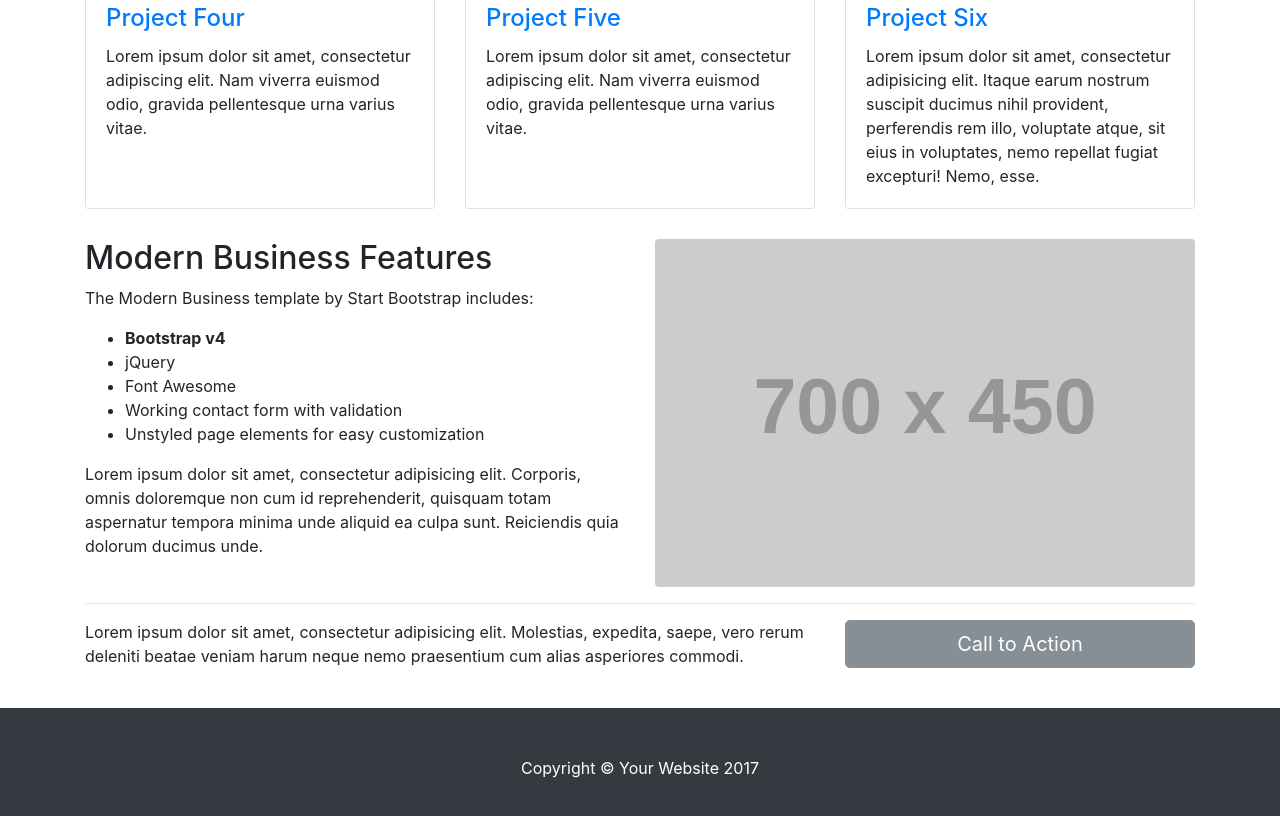
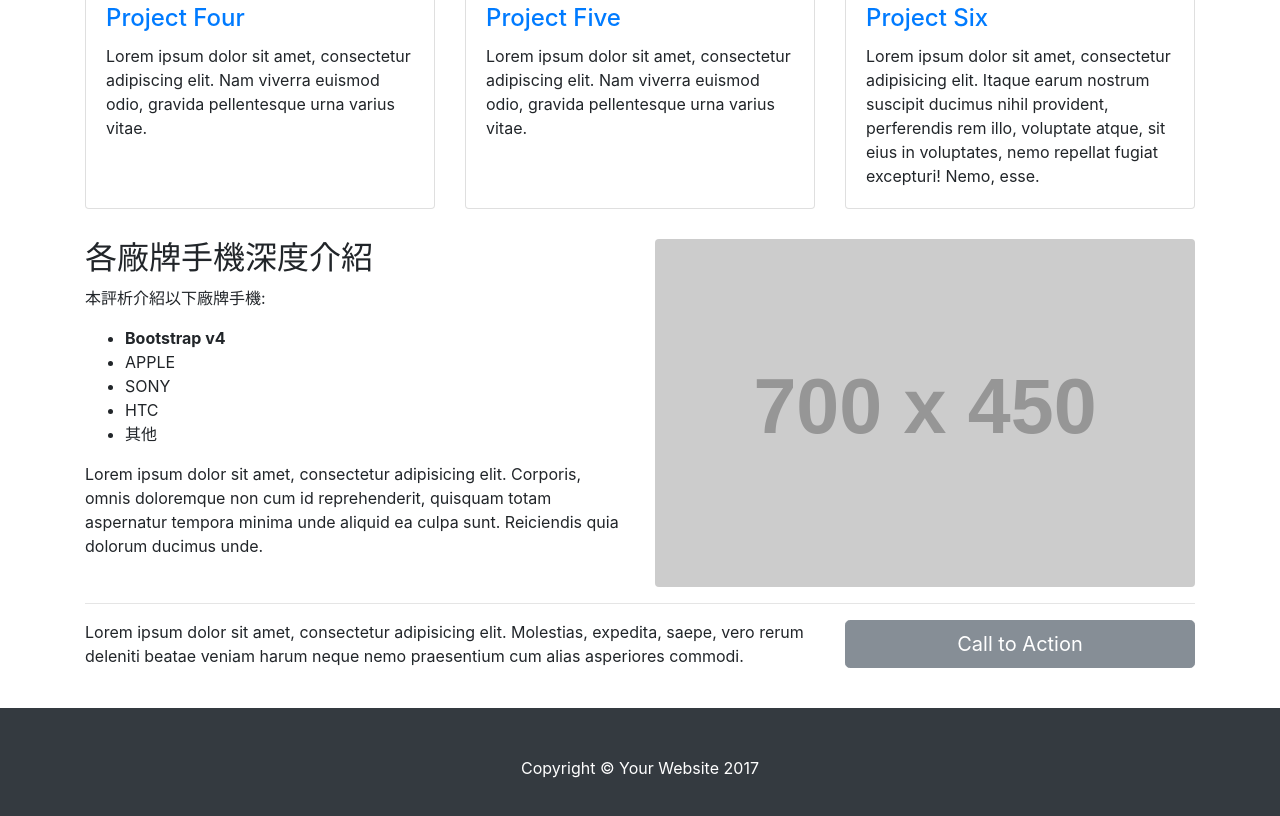
Before and after one commit to clut10537/git-Demo, a website: page index.html in a window 1280 px wide. Shown: the part 1741-2557 px from the top of the page. Drawn offline with Linux system fonts and the light colour scheme; placeholder pictures from the web are drawn by us.

```diff
--- a/index.html
+++ b/index.html
@@ -237,16 +237,16 @@
       <!-- Features Section -->
       <div class="row">
         <div class="col-lg-6">
-          <h2>Modern Business Features</h2>
-          <p>The Modern Business template by Start Bootstrap includes:</p>
+          <h2>各廠牌手機深度介紹</h2>
+          <p>本評析介紹以下廠牌手機:</p>
           <ul>
             <li>
               <strong>Bootstrap v4</strong>
             </li>
-            <li>jQuery</li>
-            <li>Font Awesome</li>
-            <li>Working contact form with validation</li>
-            <li>Unstyled page elements for easy customization</li>
+            <li>APPLE</li>
+            <li>SONY</li>
+            <li>HTC</li>
+            <li>其他</li>
           </ul>
           <p>Lorem ipsum dolor sit amet, consectetur adipisicing elit. Corporis, omnis doloremque non cum id reprehenderit, quisquam totam aspernatur tempora minima unde aliquid ea culpa sunt. Reiciendis quia dolorum ducimus unde.</p>
         </div>
```
